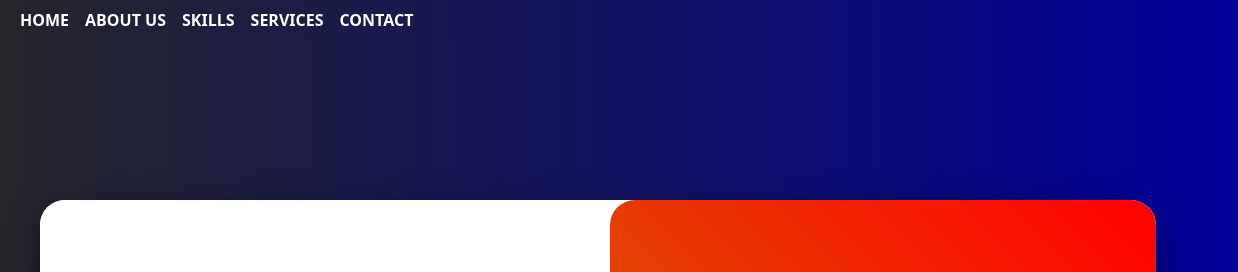
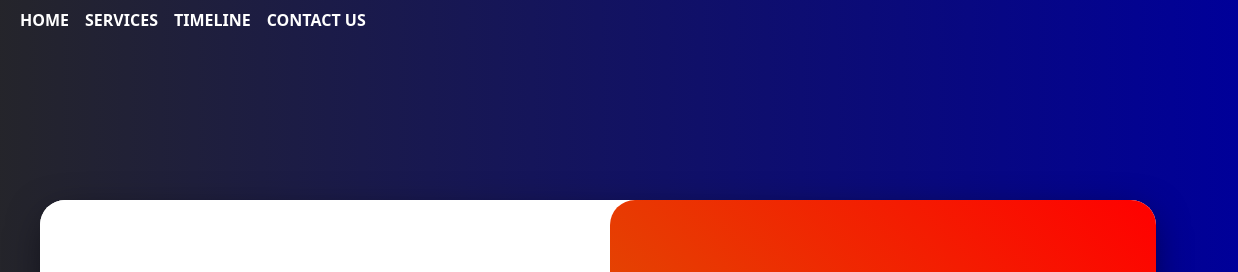
Before and after one commit to Techno-Simpola/Campus-Ambassador-Proj, a plain HTML site: page RegForm.html in a window 1280 px wide. Shown: the top 272 px of the page, 42-1280 px from the left. Drawn offline with nearby package versions, Linux system fonts and the light colour scheme.

```diff
--- a/RegForm.html
+++ b/RegForm.html
@@ -38,19 +38,16 @@
                 <div class="collapse navbar-collapse .justify-content-end" id="navbarNav">
                     <ul class="navbar-nav ml-auto">
                         <li class="nav-item">
-                            <a class="nav-link" aria-current="page" href="#">HOME</a>
+                            <a class="nav-link" aria-current="page" href="/index1.html">HOME</a>
                         </li>
                         <li class="nav-item">
-                            <a class="nav-link" href="#">ABOUT US</a>
+                            <a class="nav-link" href="/index1.html">SERVICES</a>
                         </li>
                         <li class="nav-item">
-                            <a class="nav-link" href="#">SKILLS</a>
+                            <a class="nav-link" href="/index1.html">TIMELINE</a>
                         </li>
                         <li class="nav-item">
-                            <a class="nav-link" href="#">SERVICES</a>
-                        </li>
-                        <li class="nav-item">
-                            <a class="nav-link" href="#">CONTACT</a>
+                            <a class="nav-link" href="/index1.html">CONTACT US</a>
                         </li>
                     </ul>
                 </div>
```
